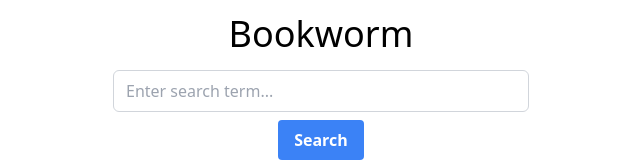
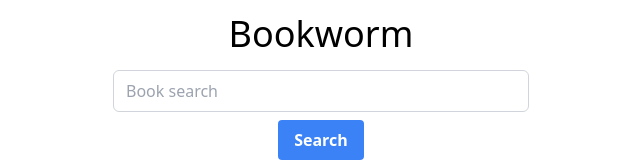
Before and after one commit to tonasyonas/sc2006-website, a Next.js app in the folder bookworm/: page /search in a window 1280 px wide. Shown: the part 393-555 px from the top of the page, without its empty margins (319-959 px from the left). Built offline with nearby package versions, Linux system fonts and the light colour scheme.

Commit message:
booksearch
edit placeholder

```diff
--- a/bookworm/app/search/page.jsx
+++ b/bookworm/app/search/page.jsx
@@ -25,7 +25,7 @@ const SearchPage = () => {
           type="text"
           value={searchTerm}
           onChange={(e) => setSearchTerm(e.target.value)}
-          placeholder="Enter search term..."
+          placeholder="Book search"
         />
         <div className="flex items-center justify-center"> {/* New div for centering */}
           <button
```
